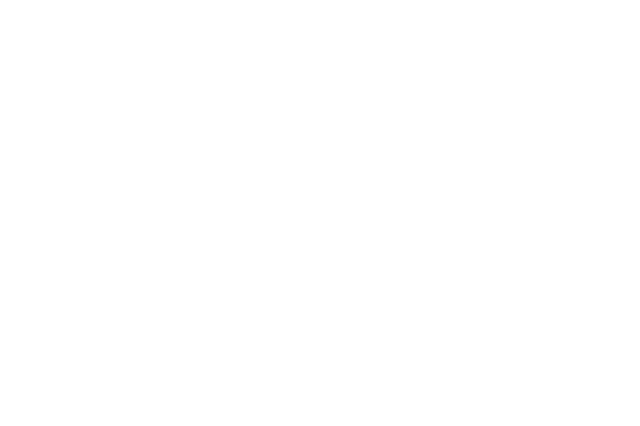
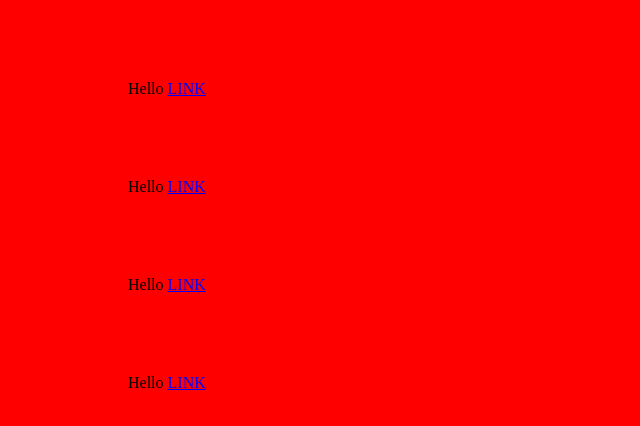
Before and after one commit to emelysalmeron/Skywalkers, a website: page index.html in a window 1280 px wide. Shown: the whole page, without its empty margins (0-640 px from the left). Drawn offline with Linux system fonts and the light colour scheme.

Commit message:
added sass

```diff
--- a/index.html
+++ b/index.html
@@ -6,7 +6,26 @@
     <meta name="viewport" content="width=device-width, initial-scale=1.0" />
     <title>project!</title>
 
-    <link href="./styles/index.css" rel="stylesheet" />
+    <link href="./styles/main.css" rel="stylesheet" />
   </head>
-  <body></body>
+  <body>
+    <ul>
+      <li>
+        Hello
+        <a href="/">LINK</a>
+      </li>
+      <li>
+        Hello
+        <a href="/">LINK</a>
+      </li>
+      <li>
+        Hello
+        <a href="/">LINK</a>
+      </li>
+      <li>
+        Hello
+        <a href="/">LINK</a>
+      </li>
+    </ul>
+  </body>
 </html>
--- /dev/null
+++ b/styles/styles.scss
@@ -0,0 +1,15 @@
+body {
+  background-color: red;
+}
+
+ul {
+  list-style-type: none;
+
+  li {
+    margin: 5rem;
+
+    a {
+      color: blue;
+    }
+  }
+}
```
Also changed, not shown: package.json (+7 -3 lines), styles/main.css (added), 2 other files.
